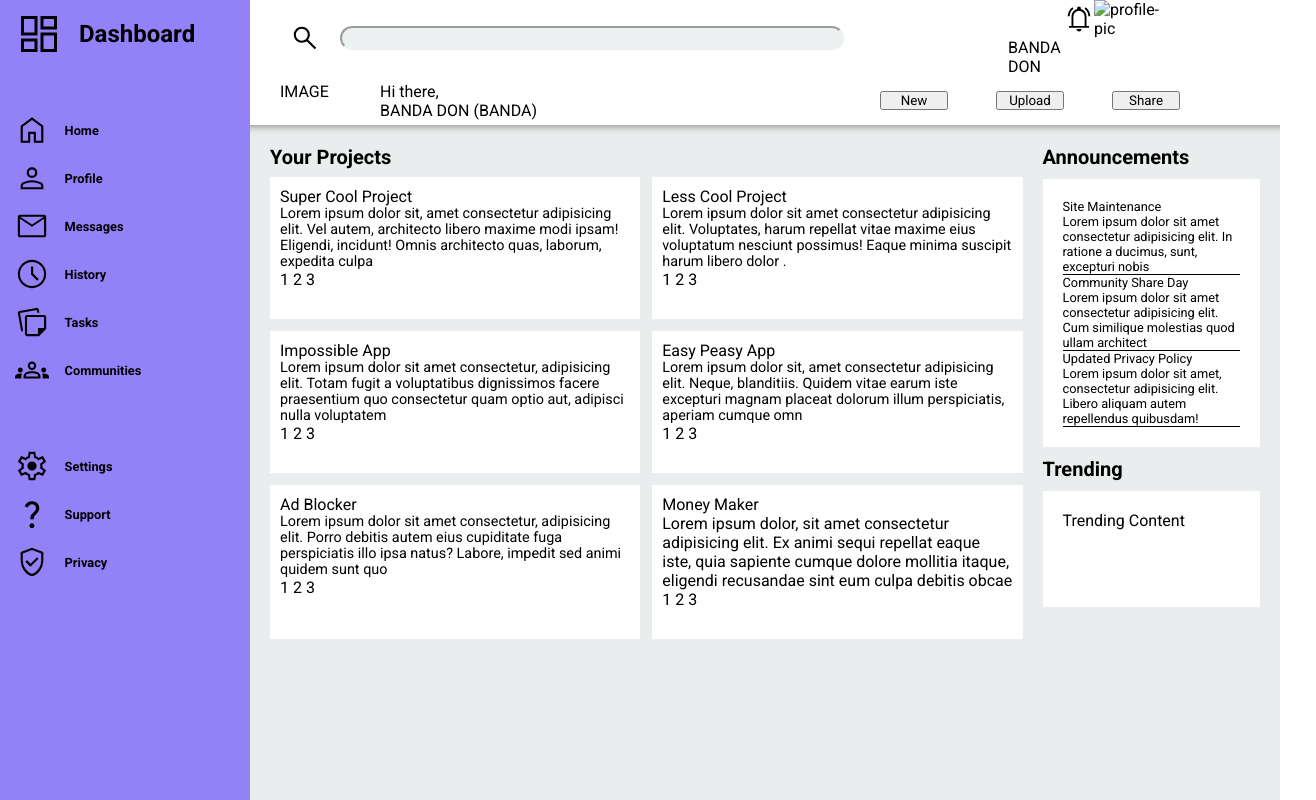
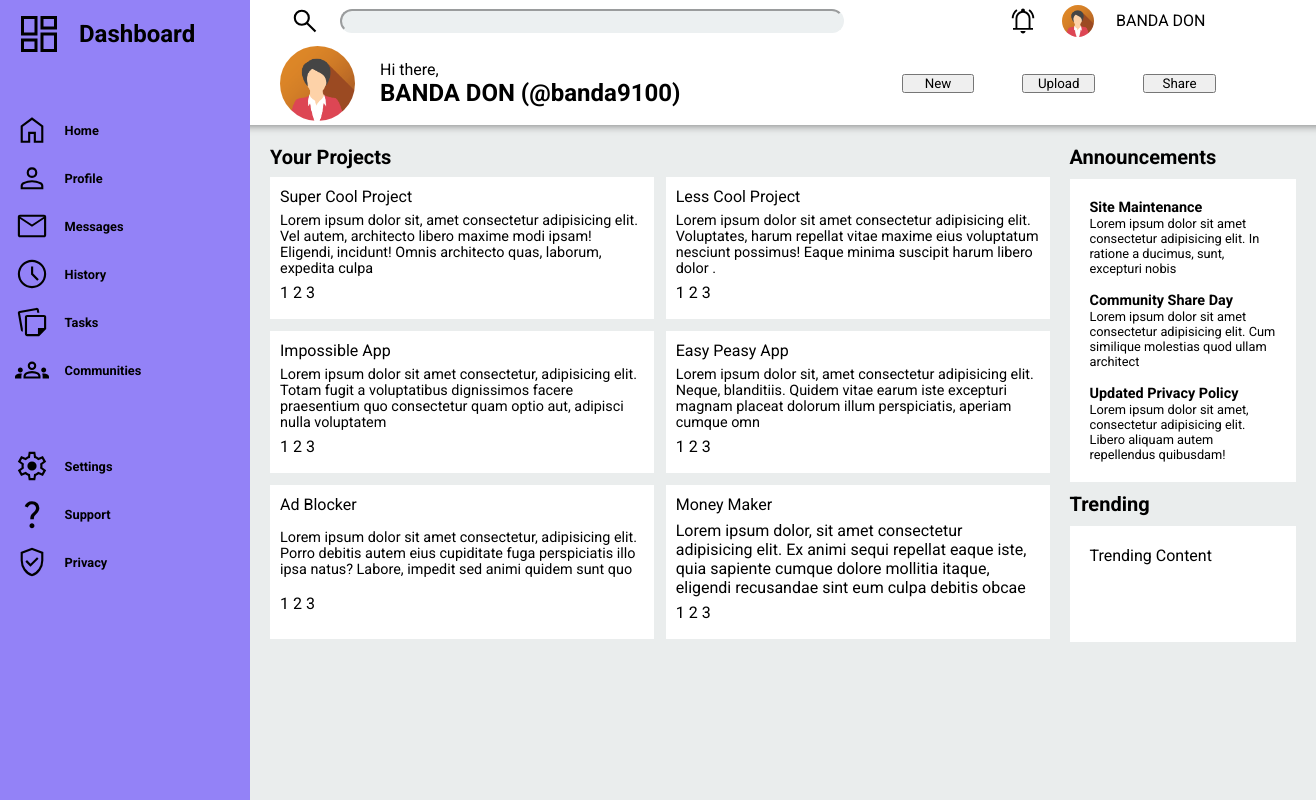
Before and after one commit to sumedh27/admin-dashboard, a plain HTML site: page index.html in a window 1280 px wide. Shown: the whole page, 1316 px wide, since content can reach past the window. Drawn offline with Linux system fonts and the light colour scheme; a web font is replaced by a local one.

Commit message:
Fix header

```diff
--- a/index.html
+++ b/index.html
@@ -11,6 +11,7 @@
 </head>
 <body>
     <div class="container">
+
         <div class="dashboard-container">
                 <button class="dashboard-btn">
                     <img src="./icons/icon_dashboard.svg" alt="dashboard-icon">
@@ -57,6 +58,7 @@
                 </button>
             </div>
         </div>
+
         <div class="header-content-container">
             <header class="header">
                 <div class="search-account-container">
@@ -66,18 +68,18 @@
                     </div>
                     <div class="account-container">
                         <img class="icon" src="./icons/icon_notif.svg" alt="notif-icon">
-                        <img src="" alt="profile-pic">
+                        <img src="./images/pfp.png" alt="profile-pic" class="pfp1">
                         <p>BANDA DON</p>
                     </div>
                 </div>
                 <div class="acc-nav">
                     <div class="pfp-greet-acc">
-                        <div class="acc-img-placeholder">IMAGE</div>
+                        <img src="./images/pfp.png" alt="profile-pic" class="pfp2">
                         <div class="greet-acc">
                             <div class="greet">
                                 <p>Hi there,</p>
                             </div>
-                            <div class="acc-name">BANDA DON (BANDA)</div>
+                            <div class="acc-name">BANDA DON (@banda9100)</div>
                         </div>
 
                     </div>
@@ -88,6 +90,7 @@
                     </div>
                 </div>
             </header>
+
             <div class="content-container">
                 <div class="content-projects">
                     <div class="card-container">
@@ -125,23 +128,23 @@
                                 <p>1 2 3</p>
                             </div>
                     </div>
+                </div>
 
-                </div>
                 <div class="sidebar">
                     <div class="sidebar-text">
                         <p>Announcements</p>
                     </div>
                     <div class="sidebar-container">
                         <div class="sidebar-container-text">
-                            <p>Site Maintenance</p>
+                            <p class="sidebar-container-text-header">Site Maintenance</p>
                             <p>Lorem ipsum dolor sit amet consectetur adipisicing elit. In ratione a ducimus, sunt, excepturi nobis </p>
                         </div>
                         <div class="sidebar-container-text">
-                            <p>Community Share Day</p>
+                            <p class="sidebar-container-text-header">Community Share Day</p>
                             <p>Lorem ipsum dolor sit amet consectetur adipisicing elit. Cum similique molestias quod ullam architect</p>
                         </div>
                         <div class="sidebar-container-text">
-                            <p>Updated Privacy Policy</p>
+                            <p class="sidebar-container-text-header">Updated Privacy Policy</p>
                             <p>Lorem ipsum dolor sit amet, consectetur adipisicing elit. Libero aliquam autem repellendus quibusdam!</p>
                         </div>
                     </div>
--- a/styles.css
+++ b/styles.css
@@ -105,9 +105,10 @@ button{
 .search-account-container .account-container{
     grid-column: 3 / 4;
     display: grid;
-    grid-template-columns: repeat(auto-fit, minmax(75px, 1fr));
+    grid-template-columns: 30px 30px 100px;
+    gap: 1.5rem;
     align-items: center;
-    justify-items: end;
+    justify-content: end;
     margin-right: 100px;
 }
 
@@ -121,6 +122,12 @@ button{
 .pfp-greet-acc{
     display: grid;
     grid-template-columns: 100px 1fr;
+    align-items: center;
+}
+
+.acc-name{
+    font-size: 1.5rem;
+    font-weight: bold;
 }
 
 .nav-buttons{
@@ -158,7 +165,7 @@ button{
 
 .card{
     display: flex;
-    flex-direction: column;
+    flex-wrap: wrap;
     background-color: rgb(255, 255, 255);
     height: 100%;
     width: 100%;
@@ -191,15 +198,20 @@ button{
 .sidebar-container{
     background-color: rgb(255, 255, 255);
     display: flex;
+    flex-wrap: wrap;
+    gap: 1rem;
     padding: 20px;
-    flex-direction: column;
-    flex-wrap: wrap;
 
 }
 
 .sidebar-container-text{
-    border-bottom: 1px solid black;
+
     font-size: 0.8rem;
+}
+
+.sidebar-container-text-header{
+    font-weight: bold;
+    font-size: 0.9rem;
 }
 
 .trending-container{
@@ -213,3 +225,15 @@ button{
     max-width: 30px;
     max-height: 30px;
 }
+
+.pfp1{
+    height: 32px;
+    width: 32px;
+    border-radius: 50%;
+}
+
+.pfp2{
+    height: 100%;
+    width: 75%;
+    border-radius: 50%;
+}
```
Also changed, not shown: images/pfp.png (added).
